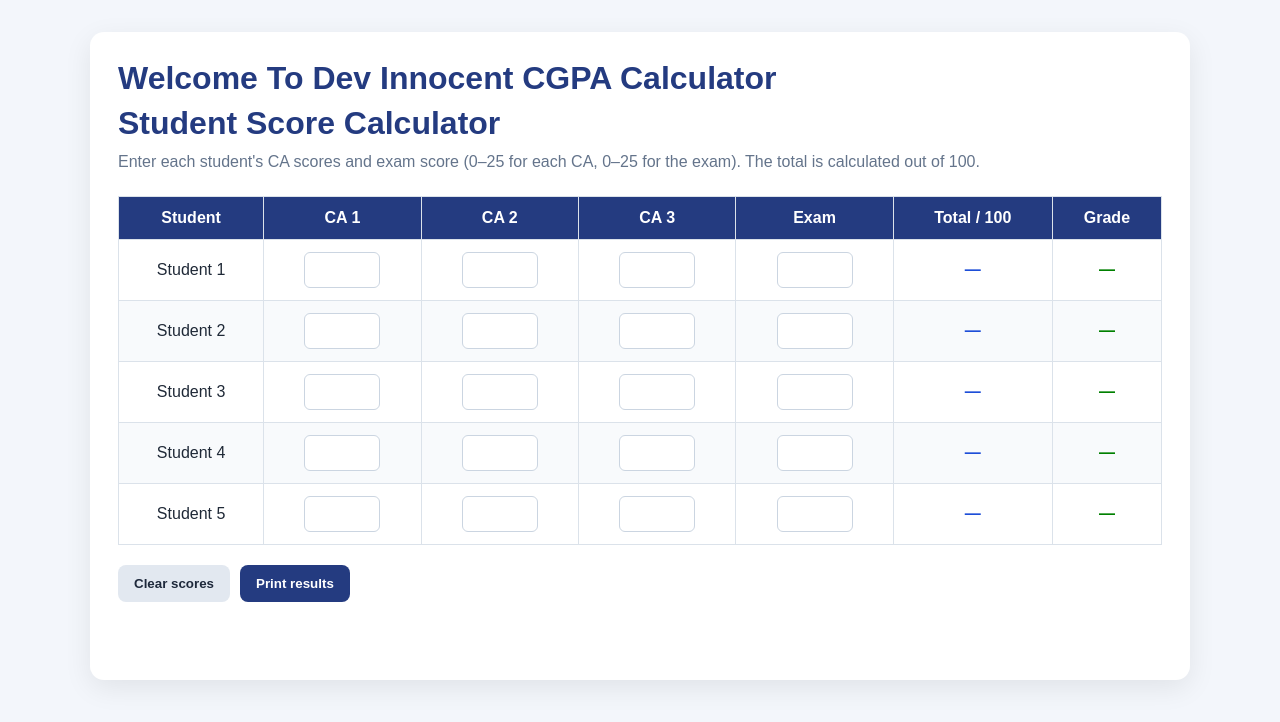
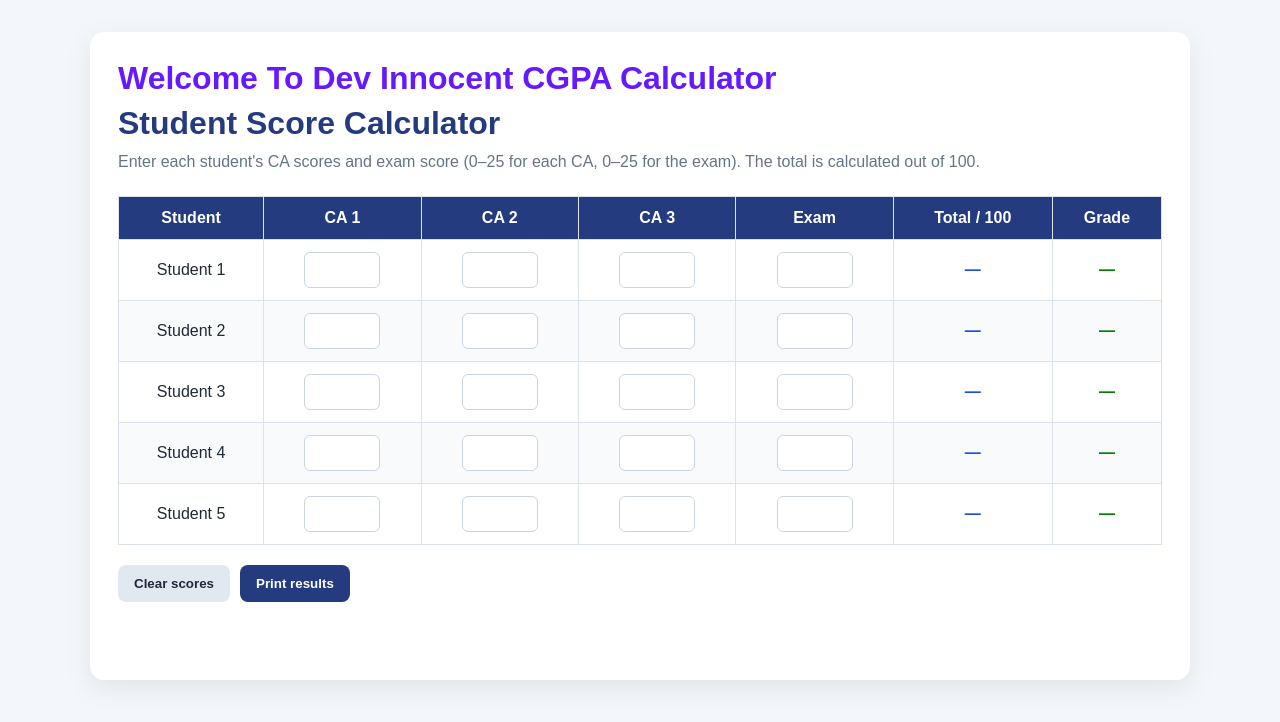
Before and after one commit to dev-innocent/CGP-Calculator, a plain HTML site: page index.html in a window 1280 px wide. Drawn offline with Linux system fonts and the light colour scheme.

Commit message:
Update style.css

```diff
--- a/style.css
+++ b/style.css
@@ -101,3 +101,8 @@ button:hover {
     font-size: 24px;
   }
 }
+#dev {
+  color: #6619ff;
+  font-size: 200%;
+
+}
```
